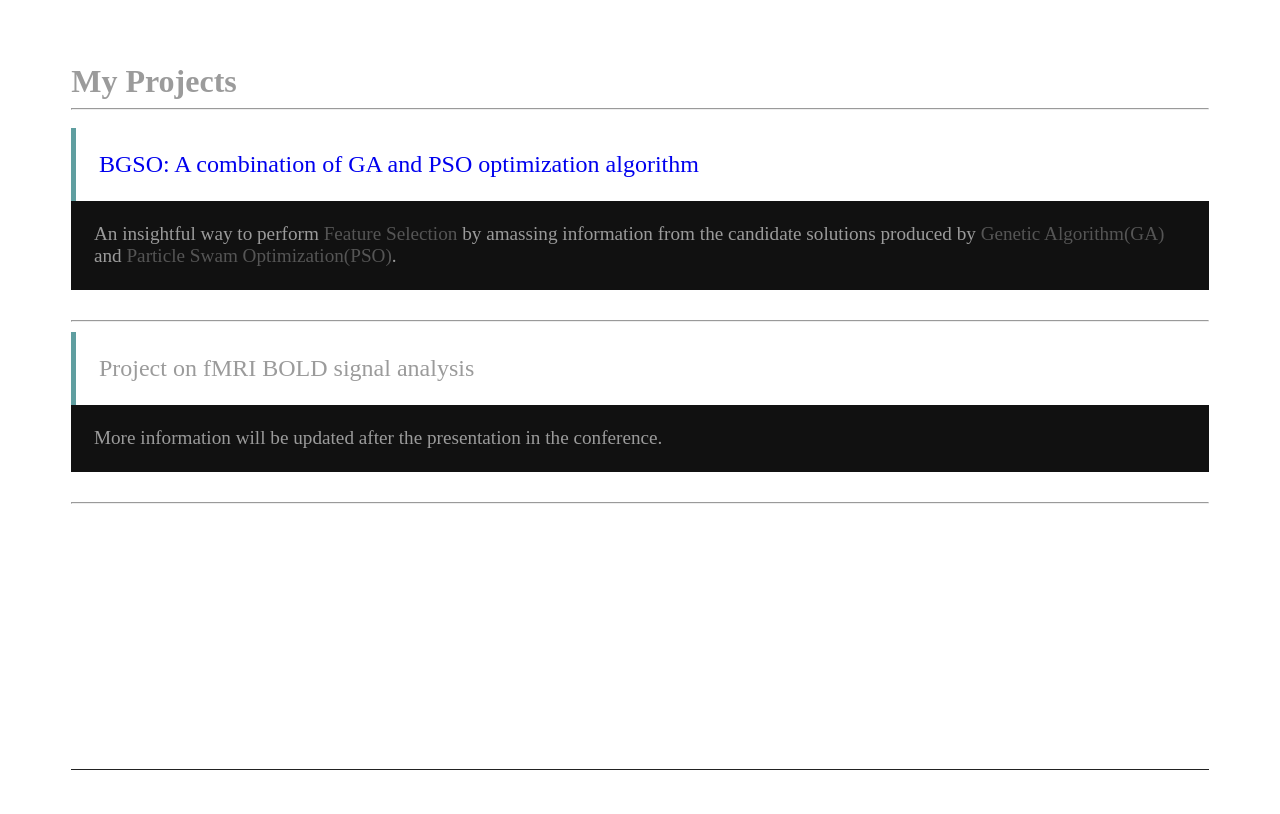
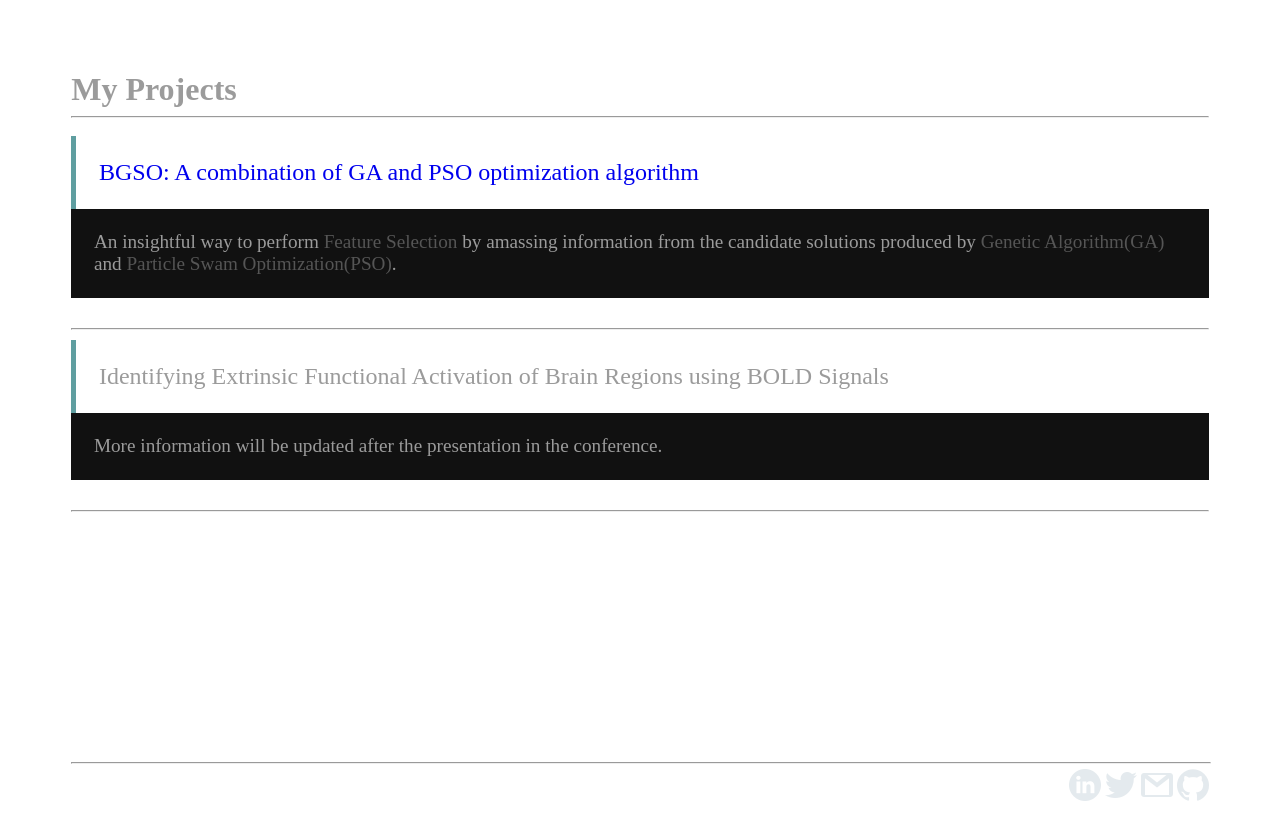
Before and after one commit to priyank23/priyank23.github.io, a plain HTML site: page projects-partial.html in a window 1280 px wide. Drawn offline with Linux system fonts and the light colour scheme.

Commit message:
Stuttering fix

```diff
--- a/index.css
+++ b/index.css
@@ -7,15 +7,6 @@
     to {
         opacity: 1;
         transform: rotateX(0);
-    }
-}
-
-@keyframes slideUp {
-    from {
-        top:100%;
-    }
-    to {
-        top:0;
     }
 }
 
@@ -48,15 +39,14 @@ html {
     overflow-anchor: none;
     position: absolute;
     width: 100%;
-    height: 100%;
+    min-height: 100vh;
     color: #fff;
-    transition: all linear 2s;
-    animation: slideUp 2s;
+    animation: transitionIn 2.5s;
 }
 
 #home {
     display: block;
-    animation: transitionIn 2.5s;
+    transition: all linear 2s;
 }
 
 #about-Page {
@@ -155,7 +145,7 @@ body {
     height: 100%;
     width: 100%;
     text-align: center;
-    overflow-y: auto;
+    overflow-y: hidden;
 }
 
 .btn-containers>a {
--- a/projects-partial.html
+++ b/projects-partial.html
@@ -7,9 +7,18 @@
         <a style="text-decoration: none;" href="https://www.degruyter.com/view/journals/jisys/29/1/article-p1598.xml?rskey=KVV1gK&result=1" target = "_blank"><p id="title">BGSO: A combination of GA and PSO optimization algorithm</p></a>
         <p id="desc">An insightful way to perform <a href="https://en.wikipedia.org/wiki/Feature_selection" target="_blank">Feature Selection</a> by amassing information from the candidate solutions produced by <a href="https://www.neuraldesigner.com/blog/genetic_algorithms_for_feature_selection" target="_blank">Genetic Algorithm(GA)</a> and <a href="http://www.scholarpedia.org/article/Particle_swarm_optimization" target="_blank">Particle Swam Optimization(PSO)</a>.</p>
         <hr>
-        <!-- <p>Identifying Extrinsic Functional Activation of Brain Regions using BOLD Signals</p> -->
-        <p id="title">Project on fMRI BOLD signal analysis</p>
+        <p id="title">Identifying Extrinsic Functional Activation of Brain Regions using BOLD Signals</p>
+        <!-- <p id="title">Project on fMRI BOLD signal analysis</p> -->
         <p id="desc">More information will be updated after the presentation in the conference.</p>
         <hr>
     </div>
 </div>
+<hr id="footHR">
+<div id="footer">
+    <div id = "contacts">
+        <a href="https://www.linkedin.com/in/plohariwal/" target="_blank" title="linkedIn profile"><img src="./img/icons/linkedin.png"></a>
+        <a href="https://twitter.com/priyank2300" target="_blank" title="ping me here"><img src="./img/icons/twitter.png"></a>
+        <a href="mailto:lohariwalpriyank@gmail.com" target="_blank" title="send me a mail"><img src="./img/icons/gmail.png"></a>
+        <a href="https://github.com/priyank23" target="_blank" title="Review my works"><img src="./img/icons/github.png"></a>
+    </div>
+</div>
--- a/projects.css
+++ b/projects.css
@@ -2,9 +2,21 @@
     vertical-align: middle;
     text-align: left;
     color: #9b9b9b;
-    margin: 5% 5% 20px 5%;
-    height: 90%;
-    border-bottom: 1px #222 solid;
+    padding: 5%;
+    height: 80%;
+}
+
+#footer {
+    padding: 5px 5%;
+    height: 40px;
+    float: right;
+    bottom: 5%;
+}
+
+#footHR {
+    width: 90%;
+    background-color:#222;
+    margin: 0 0 0 5%;
 }
 
 .container3 h1 {
```
Also changed, not shown: index.html (+1 -4 lines), index.js (+0 -8 lines).
